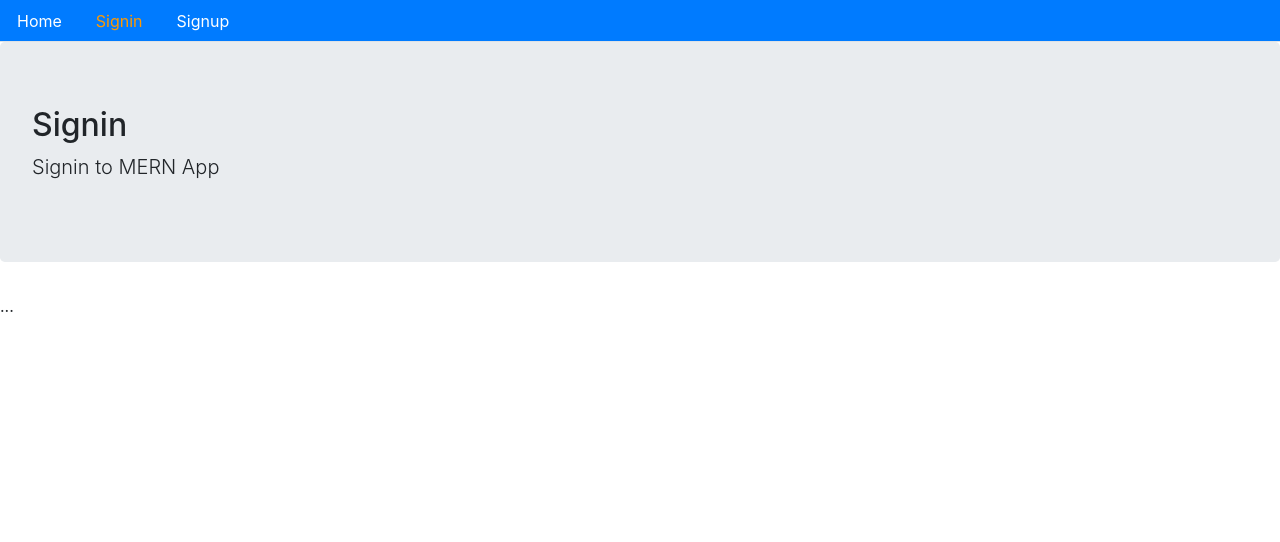
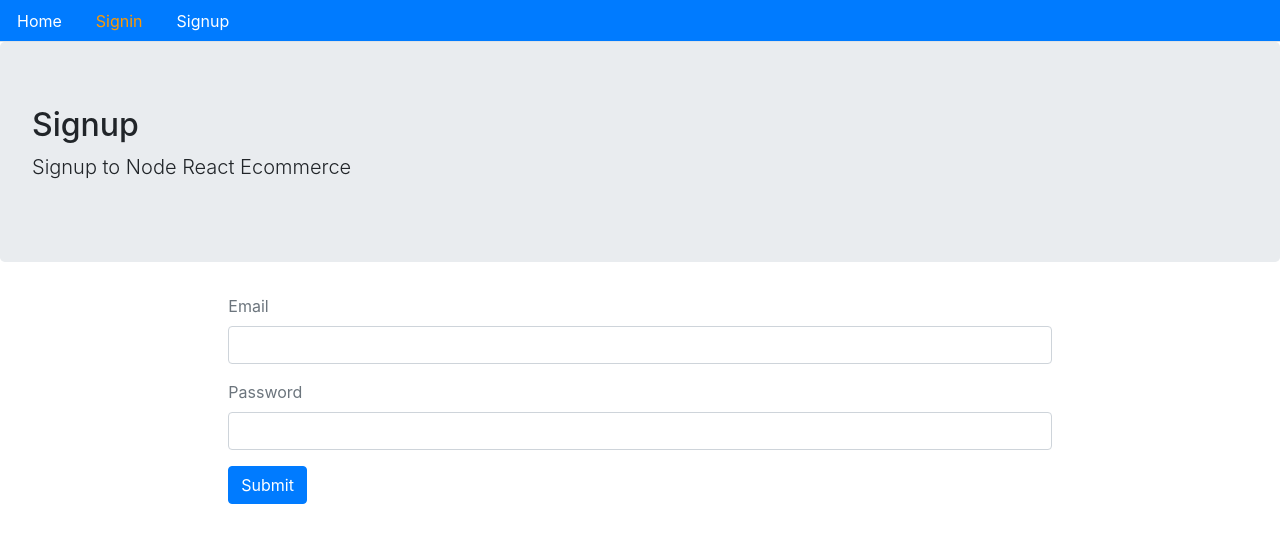
Before and after one commit to sandurijal03/ecommerce-app, a React (Create React App) app in the folder client/: page /signin in a window 1280 px wide. Shown: the top 542 px of the page. Built offline with nearby package versions, Linux system fonts and the light colour scheme.

Commit message:
overal authentication, sto

```diff
--- /dev/null
+++ b/client/src/auth/index.js
@@ -0,0 +1,61 @@
+export const signup = (user) => {
+  return fetch('http://localhost:4000/api/signup', {
+    method: 'POST',
+    headers: {
+      Accept: 'application/json',
+      'Content-Type': 'application/json',
+    },
+    body: JSON.stringify(user),
+  })
+    .then((response) => {
+      return response.json();
+    })
+    .catch((err) => console.log(err));
+};
+
+export const signin = (user) => {
+  return fetch('http://localhost:4000/api/signin', {
+    method: 'POST',
+    headers: {
+      Accept: 'application/json',
+      'Content-Type': 'application/json',
+    },
+    body: JSON.stringify(user),
+  })
+    .then((response) => {
+      return response.json();
+    })
+    .catch((err) => console.log(err));
+};
+
+export const authenticate = (data, next) => {
+  if (typeof window !== 'undefined') {
+    localStorage.setItem('jwt', JSON.stringify(data));
+    next();
+  }
+};
+
+export const signout = (next) => {
+  if (typeof window !== 'undefined') {
+    localStorage.removeItem('jwt');
+    next();
+    return fetch(`http://localhost:4000/api/signout`, {
+      method: 'GET',
+    })
+      .then((response) => {
+        console.log('signout', response);
+      })
+      .catch((err) => console.log(err));
+  }
+};
+
+export const isAuthenticated = () => {
+  if (typeof window === 'undefined') {
+    return false;
+  }
+  if (localStorage.getItem('jwt')) {
+    return JSON.parse(localStorage.getItem('jwt'));
+  } else {
+    return false;
+  }
+};
--- a/client/src/core/Menu.js
+++ b/client/src/core/Menu.js
@@ -1,5 +1,6 @@
 import React from 'react';
 import { Link, withRouter } from 'react-router-dom';
+import { signout, isAuthenticated } from '../auth';
 
 const isActive = (history, path) => {
   if (history.location.pathname === path) {
@@ -22,6 +23,9 @@ const Menu = ({ history }) => {
             Home
           </Link>
         </li>
+
+        {!isAuthenticated() && (
+          <>
             <li className='nav-item'>
               <Link
                 className='nav-link'
@@ -40,6 +44,24 @@ const Menu = ({ history }) => {
                 Signup
               </Link>
             </li>
+          </>
+        )}
+        {isAuthenticated() && (
+          <li className='nav-item'>
+            <span
+              className='nav-link'
+              style={{ cursor: 'pointer', color: '#fff' }}
+              onClick={() =>
+                signout(() => {
+                  history.push('/');
+                })
+              }
+              to='/signup'
+            >
+              Signout
+            </span>
+          </li>
+        )}
       </ul>
     </div>
   );
--- a/client/src/user/Signin.js
+++ b/client/src/user/Signin.js
@@ -1,10 +1,101 @@
-import React from 'react';
+import React, { useState } from 'react';
 import Layout from '../core/Layout';
+import { Redirect } from 'react-router-dom';
+import { signin, authenticate } from '../auth/index';
 
 const Signin = () => {
+  const [values, setValues] = useState({
+    email: '',
+    password: '',
+    error: '',
+    loading: false,
+    redirectToRefer: false,
+  });
+
+  const { email, password, loading, error, redirectToRefer } = values;
+
+  const handleChange = (name) => (event) => {
+    setValues({ ...values, error: false, [name]: event.target.value });
+  };
+
+  const clickSubmit = (e) => {
+    e.preventDefault();
+    setValues({ ...values, error: false, loading: true });
+    signin({ email, password }).then((data) => {
+      if (data.error) {
+        setValues({ ...values, error: data.error, loading: false });
+      } else {
+        authenticate(data, () => {
+          setValues({
+            ...values,
+            redirectToRefer: true,
+          });
+        });
+      }
+    });
+  };
+
+  const signinForm = () => (
+    <form>
+      <div className='form-group'>
+        <label className='text-muted'>Email</label>
+        <input
+          type='email'
+          className='form-control'
+          onChange={handleChange('email')}
+          value={email}
+        />
+      </div>
+      <div className='form-group'>
+        <label className='text-muted'>Password</label>
+        <input
+          type='password'
+          className='form-control'
+          onChange={handleChange('password')}
+          value={password}
+        />
+      </div>
+      <button onClick={clickSubmit} className='btn btn-primary'>
+        Submit
+      </button>
+    </form>
+  );
+
+  const showError = () => (
+    <div
+      className='alert alert-danger'
+      style={{ display: error ? '' : 'none' }}
+    >
+      {error}
+    </div>
+  );
+
+  const showLoading = () =>
+    loading && (
+      <div
+        className='alert alert-info'
+        style={{ display: loading ? '' : 'none' }}
+      >
+        <h2>Loading...</h2>
+      </div>
+    );
+
+  const redirectUser = () => {
+    if (redirectToRefer) {
+      return <Redirect to='/' />;
+    }
+  };
+
   return (
-    <Layout title='Signin' description='Signin to MERN App'>
-      ...
+    <Layout
+      classname='container col-md-8 offset-md-2'
+      title='Signup'
+      description='Signup to Node React Ecommerce'
+    >
+      {showLoading()}
+      {showError()}
+      {signinForm()}
+      {redirectUser()}
     </Layout>
   );
 };
--- a/client/src/user/Signup.js
+++ b/client/src/user/Signup.js
@@ -1,5 +1,7 @@
 import React, { useState } from 'react';
 import Layout from '../core/Layout';
+import { Link } from 'react-router-dom';
+import { signup } from '../auth/index';
 
 const Signup = () => {
   const [values, setValues] = useState({
@@ -7,33 +9,32 @@ const Signup = () => {
     email: '',
     password: '',
     error: '',
-    success: '',
+    success: false,
   });
 
-  const { name, email, password } = values;
+  const { name, email, password, success, error } = values;
 
   const handleChange = (name) => (event) => {
     setValues({ ...values, error: false, [name]: event.target.value });
   };
 
-  const signup = (user) => {
-    fetch('http://localhost:4000/api/signup', {
-      method: 'POST',
-      headers: {
-        Accept: 'application/json',
-        'Content-Type': 'application/json',
-      },
-      body: JSON.stringify(user),
-    })
-      .then((response) => {
-        return response.json();
-      })
-      .catch((err) => console.log(err));
-  };
-
   const clickSubmit = (e) => {
     e.preventDefault();
-    signup({ name, email, password });
+    setValues({ ...values, error: false });
+    signup({ name, email, password }).then((data) => {
+      if (data.error) {
+        setValues({ ...values, error: data.error, success: false });
+      } else {
+        setValues({
+          ...values,
+          name: '',
+          email: '',
+          password: '',
+          error: '',
+          success: true,
+        });
+      }
+    });
   };
 
   const signupForm = (
@@ -44,6 +45,7 @@ const Signup = () => {
           type='text'
           className='form-control'
           onChange={handleChange('name')}
+          value={name}
         />
       </div>
       <div className='form-group'>
@@ -52,6 +54,7 @@ const Signup = () => {
           type='email'
           className='form-control'
           onChange={handleChange('email')}
+          value={email}
         />
       </div>
       <div className='form-group'>
@@ -60,6 +63,7 @@ const Signup = () => {
           type='password'
           className='form-control'
           onChange={handleChange('password')}
+          value={password}
         />
       </div>
       <button onClick={clickSubmit} className='btn btn-primary'>
@@ -67,12 +71,33 @@ const Signup = () => {
       </button>
     </form>
   );
+
+  const showError = () => (
+    <div
+      className='alert alert-danger'
+      style={{ display: error ? '' : 'none' }}
+    >
+      {error}
+    </div>
+  );
+
+  const showSuccess = () => (
+    <div
+      className='alert alert-info'
+      style={{ display: success ? '' : 'none' }}
+    >
+      New account is created please <Link to='/signin'>Signin</Link>
+    </div>
+  );
+
   return (
     <Layout
       classname='container col-md-8 offset-md-2'
       title='Signup'
       description='Signup to Node React Ecommerce'
     >
+      {showSuccess()}
+      {showError()}
       {signupForm}
     </Layout>
   );
```
Also changed, not shown: 2 other files (tests, documents, lock files or other folders). Lines whose indentation alone changed are shown as unchanged.
